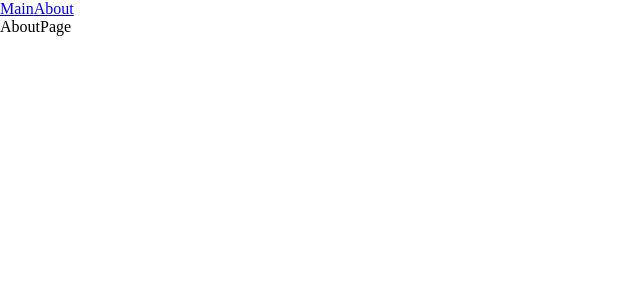
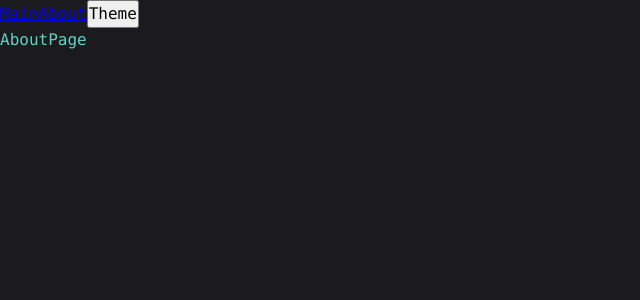
Before and after one commit to Hisoneq/production-ready-react-stack, a React app: page /about in a window 1280 px wide. Shown: the top 300 px of the page, without its empty margins (0-640 px from the left). Built offline with nearby package versions, Linux system fonts and the light colour scheme.

Commit message:
feat: theme, and css global

```diff
--- a/src/App.tsx
+++ b/src/App.tsx
@@ -1,21 +1,27 @@
 import { Link, Route } from 'react-router-dom';
 import { Routes } from 'react-router-dom';
-import './styles/global.scss';
+import './styles/index.scss';
 import MainPageAsync from './pages/MainPage/MainPage.async';
 import AboutPageAsync from './pages/AboutPage/AboutPage.async';
-import { Suspense } from 'react';
+import { Suspense } from 'react'
+import useTheme from './theme/useTheme';
 
 export default function App() {
+
+
+    const { theme, toggleTheme } = useTheme();
+
     return (
-    <>
+    <div className={`app ${theme}`}>
         <Link to="/">Main</Link>
         <Link to="/about">About</Link>
+        <button onClick={toggleTheme}>Theme</button>
         <Suspense fallback={<div>Loading...</div>}>
             <Routes>
                 <Route path="/" element={<MainPageAsync />} />
                 <Route path="/about" element={<AboutPageAsync />} />
             </Routes>
         </Suspense>
-    </>
+    </div>
     )
 }
--- a/src/index.tsx
+++ b/src/index.tsx
@@ -1,11 +1,13 @@
 import {render} from 'react-dom';
 import App from './App';
-import './styles/global.scss';
 import { BrowserRouter } from 'react-router-dom';
+import ThemeProvider from './theme/themeProvider';
 
 render(
     <BrowserRouter>
-        <App />
+        <ThemeProvider>
+            <App />
+        </ThemeProvider>
     </BrowserRouter>,
     document.getElementById('root') as HTMLElement
 
--- a/src/styles/global.scss
+++ /dev/null
@@ -1,5 +0,0 @@
-* {
-    margin: 0;
-    padding: 0;
-    box-sizing: border-box;
-}
--- /dev/null
+++ b/src/styles/index.scss
@@ -0,0 +1,13 @@
+@use 'reset';
+@use 'variables/global';
+@use 'themes/dark';
+@use 'themes/light';
+
+.app {
+    font: var(--font-m);
+
+    background: var(--bg-color);
+    color: var(--primary-color);
+
+    min-height: 100vh;
+}
--- /dev/null
+++ b/src/styles/reset.scss
@@ -0,0 +1,13 @@
+* {
+    margin: 0;
+    padding: 0;
+    box-sizing: border-box;
+}
+
+input,
+button,
+textarea,
+select {
+    margin: 0;
+    font: inherit;
+}
--- /dev/null
+++ b/src/styles/themes/dark.scss
@@ -0,0 +1,8 @@
+.app.dark {
+    --bg-color: #1a1a1f;
+    --inverted-bg-color: #f0f0f3;
+    --primary-color: #5dd4c0;
+    --secondary-color: #6ba8d6;
+    --inverted-primary-color: #2a8bc7;
+    --inverted-secondary-color: #3d7ba8;
+}
--- /dev/null
+++ b/src/styles/themes/light.scss
@@ -0,0 +1,8 @@
+.app.light {
+    --bg-color: #fafafa;
+    --inverted-bg-color: #1f1f24;
+    --primary-color: #2a8bc7;
+    --secondary-color: #3d7ba8;
+    --inverted-primary-color: #5dd4c0;
+    --inverted-secondary-color: #6ba8d6;
+}
--- /dev/null
+++ b/src/styles/variables/global.scss
@@ -0,0 +1,11 @@
+:root {
+    --font-family-main: Monaco, "Courier New", Courier, monospace;
+
+    --font-size-m: 16px;
+    --font-line-m: 24px;
+    --font-m: var(--font-size-m) / var(--font-line-m) var(--font-family-main);
+
+    --font-size-l: 24px;
+    --font-line-l: 32px;
+    --font-l: var(--font-size-l) / var(--font-line-l) var(--font-family-main);
+}
--- /dev/null
+++ b/src/theme/themeContext.ts
@@ -0,0 +1,15 @@
+import { createContext } from "react";
+
+export enum Theme {
+    LIGHT = 'light',
+    DARK = 'dark',
+}
+
+export interface ThemeContextProps {
+    theme?: Theme;
+    setTheme?: (theme: Theme) => void;
+}
+
+export const ThemeContext = createContext<ThemeContextProps>({});
+
+export const LOCAL_STORAGE_THEME_KEY = 'theme';
--- /dev/null
+++ b/src/theme/themeProvider.tsx
@@ -0,0 +1,21 @@
+import { LOCAL_STORAGE_THEME_KEY, ThemeContext } from "./themeContext";
+import { useMemo, useState } from "react";
+import { Theme } from "./themeContext";
+
+const defaultTheme = localStorage.getItem(LOCAL_STORAGE_THEME_KEY) as Theme || Theme.DARK;
+
+export default function ThemeProvider({ children }: { children: React.ReactNode }) {
+
+    const [theme, setTheme] = useState<Theme>(defaultTheme);
+
+    const defaultProps = useMemo(() => ({
+        theme,
+        setTheme,
+    }), [theme]);
+
+    return (
+        <ThemeContext.Provider value={defaultProps}>
+            {children}
+        </ThemeContext.Provider>
+    )
+}
--- /dev/null
+++ b/src/theme/useTheme.ts
@@ -0,0 +1,20 @@
+import { useContext } from "react";
+import { ThemeContext } from "./themeContext";
+import { Theme } from "./themeContext";
+import { LOCAL_STORAGE_THEME_KEY } from "./themeContext";
+
+interface UseThemeResult {
+    theme: Theme;
+    toggleTheme: () => void;
+}
+
+export default function useTheme(): UseThemeResult {
+    const { theme, setTheme } = useContext(ThemeContext);
+
+    const toggleTheme = () => {
+        setTheme(theme === Theme.DARK ? Theme.LIGHT : Theme.DARK);
+        localStorage.setItem(LOCAL_STORAGE_THEME_KEY, theme);
+    }
+
+    return { theme, toggleTheme };
+}
```
